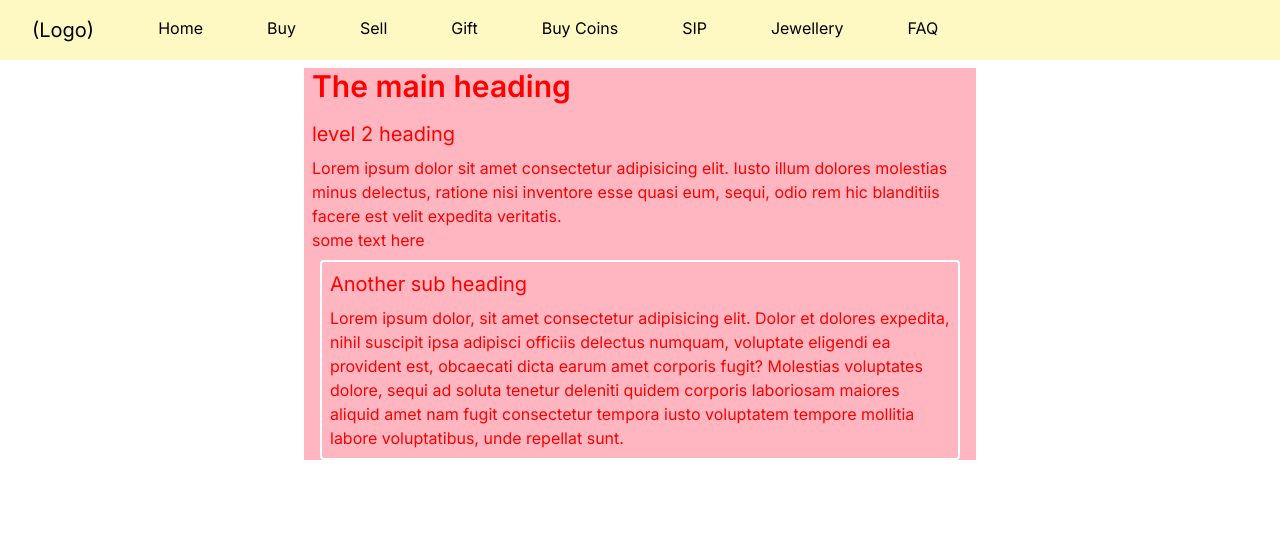
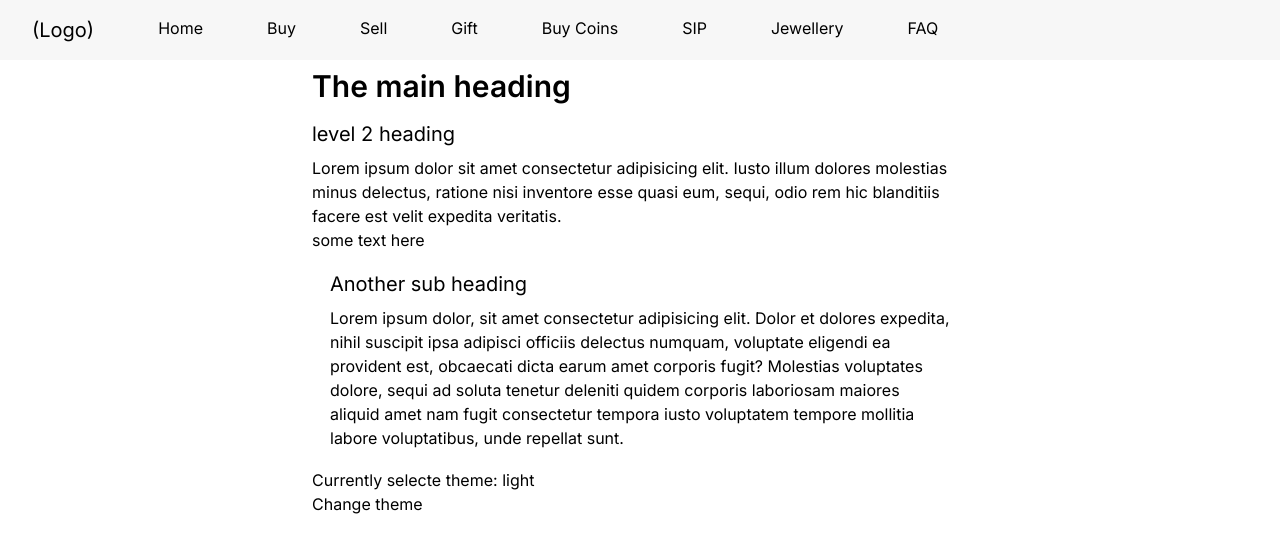
Before and after one commit to karannagpal/safegold-explorations, a Next.js app: page / in a window 1280 px wide. Shown: the top 552 px of the page. Built offline with nearby package versions, Linux system fonts and the light colour scheme.

Commit message:
dark-light theme toggle

```diff
--- a/app/layout.tsx
+++ b/app/layout.tsx
@@ -1,4 +1,7 @@
+'use client'
+
 import "./globals.css";
+import { ThemeProvider } from "next-themes";
 import { Inter } from "next/font/google";
 import Navbar from "@/components/Navbar";
 
@@ -17,8 +20,10 @@ export default function RootLayout({
   return (
     <html lang="en">
       <body className={inter.className}>
-        <Navbar />
-        {children}
+        <ThemeProvider attribute="class">
+          <Navbar />
+          {children}
+        </ThemeProvider>
       </body>
     </html>
   );
--- a/app/page.tsx
+++ b/app/page.tsx
@@ -1,7 +1,22 @@
+"use client";
+
+// react imports
+import { useEffect, useState } from "react";
+
+import { useTheme } from "next-themes";
+
+
 export default function Home() {
+
+  const [mounted, setMounted] = useState(false);
+
+  const { resolvedTheme, setTheme } = useTheme();
+
+  useEffect(() => setMounted(true));
+
   return (
     <>
-      <main className="px-2 container max-w-2xl mx-auto theme-red">
+      <main className="px-2 container max-w-2xl mx-auto">
         <h1>The main heading</h1>
         <h2>level 2 heading</h2>
         <p>
@@ -23,6 +38,8 @@ export default function Home() {
             voluptatibus, unde repellat sunt.
           </p>
         </div>
+        <p>Currently selecte theme: {mounted && resolvedTheme}</p>
+        <button onClick={() => {setTheme(resolvedTheme === "dark" ? "light" : "dark")}}>Change theme</button>
       </main>
     </>
   );
--- a/components/Navbar/index.tsx
+++ b/components/Navbar/index.tsx
@@ -14,7 +14,7 @@ function Navbar() {
 
   const settings = ["My Profile", "Transactions", "Logout"];
   return (
-    <div className="flex bg-yellow-100 mb-2">
+    <div className="flex bg-[#f7f7f7] dark:bg-[#1b383d] mb-2">
       <h2 className="m-4 px-4">(Logo)</h2>
       {pagesList.map((pageLink) => {
         return (
--- a/package.json
+++ b/package.json
@@ -18,6 +18,7 @@
     "eslint": "8.43.0",
     "eslint-config-next": "13.4.6",
     "next": "13.4.6",
+    "next-themes": "^0.2.1",
     "postcss": "8.4.24",
     "react": "18.2.0",
     "react-dom": "18.2.0",
--- a/tailwind.config.js
+++ b/tailwind.config.js
@@ -1,18 +1,20 @@
 /** @type {import('tailwindcss').Config} */
 module.exports = {
+  // darkMode: "media" will enable OS to automatically modfy the webapp's theme
+  darkMode: "class",
   content: [
-    './pages/**/*.{js,ts,jsx,tsx,mdx}',
-    './components/**/*.{js,ts,jsx,tsx,mdx}',
-    './app/**/*.{js,ts,jsx,tsx,mdx}',
+    "./pages/**/*.{js,ts,jsx,tsx,mdx}",
+    "./components/**/*.{js,ts,jsx,tsx,mdx}",
+    "./app/**/*.{js,ts,jsx,tsx,mdx}",
   ],
   theme: {
     extend: {
       backgroundImage: {
-        'gradient-radial': 'radial-gradient(var(--tw-gradient-stops))',
-        'gradient-conic':
-          'conic-gradient(from 180deg at 50% 50%, var(--tw-gradient-stops))',
+        "gradient-radial": "radial-gradient(var(--tw-gradient-stops))",
+        "gradient-conic":
+          "conic-gradient(from 180deg at 50% 50%, var(--tw-gradient-stops))",
       },
     },
   },
   plugins: [],
-}
+};
```
Also changed, not shown: 1 other file (tests, documents, lock files or other folders).
